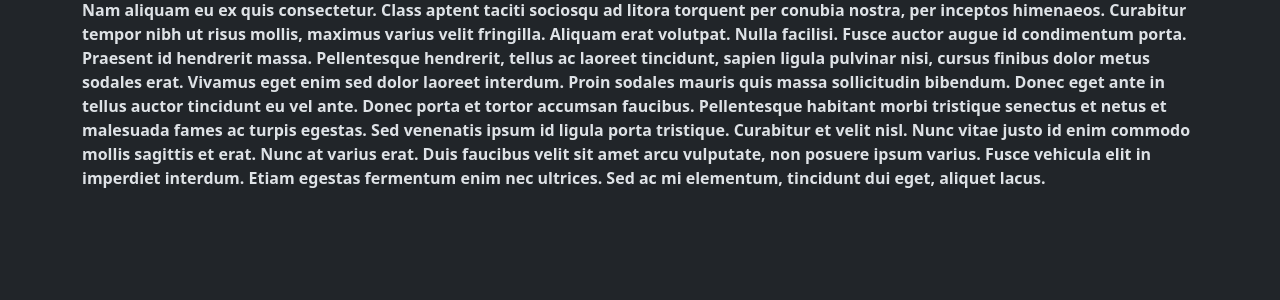
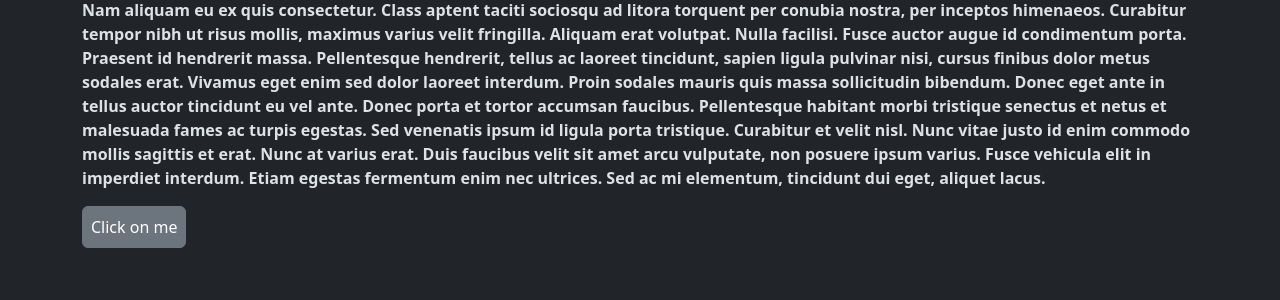
Before and after one commit to alter703/slashblog, a Django app: page /about/ in a window 1280 px wide. Shown: the part 310-610 px from the top of the page. Run offline with Django 5.2, Linux system fonts and the light colour scheme.

Commit message:
Adding some functionality (JS code) in about.html

```diff
--- a/apps/main/templates/main/about.html
+++ b/apps/main/templates/main/about.html
@@ -30,5 +30,27 @@
         amet arcu vulputate, non posuere ipsum varius. Fusce vehicula elit in imperdiet interdum. Etiam egestas
         fermentum enim nec ultrices. Sed ac mi elementum, tincidunt dui eget, aliquet lacus.
     </p>
+
+    <button class="btn btn-secondary p-2" id="myButton">Click on me</button>
 </div>
+
+<script>
+    // Отримуємо посилання на кнопку за її id
+    var myButton = document.getElementById("myButton");
+
+    // Додаємо обробник події для натискання кнопки
+    myButton.addEventListener("click", function () {
+        // Дія, яка відбудеться при натисканні на кнопку
+        alert("Ви натиснули на кнопку!");
+    })
+
+    myButton.addEventListener("mouseover", function () {
+        myButton.innerHTML = 'CLICK ON ME!!';
+    })
+
+    myButton.addEventListener("mouseout", function () {
+        myButton.innerHTML = 'Click on me';
+    })
+
+</script>
 {% endblock content %}
```
